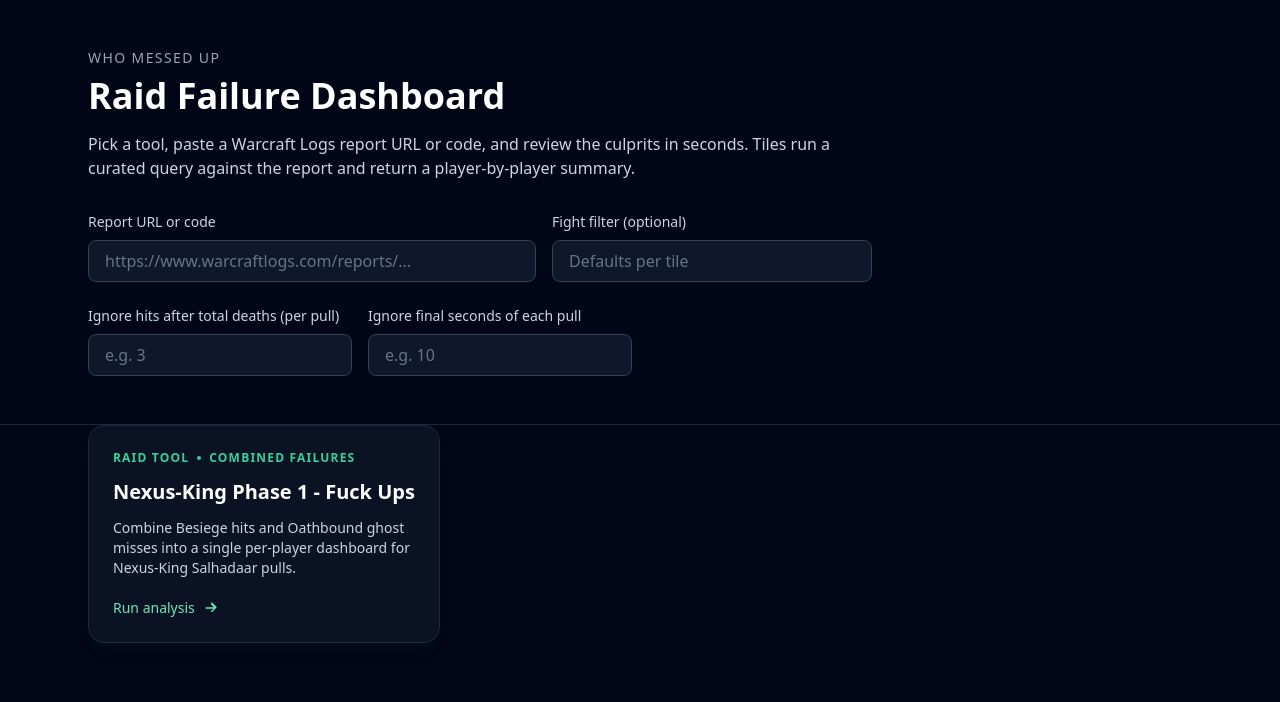
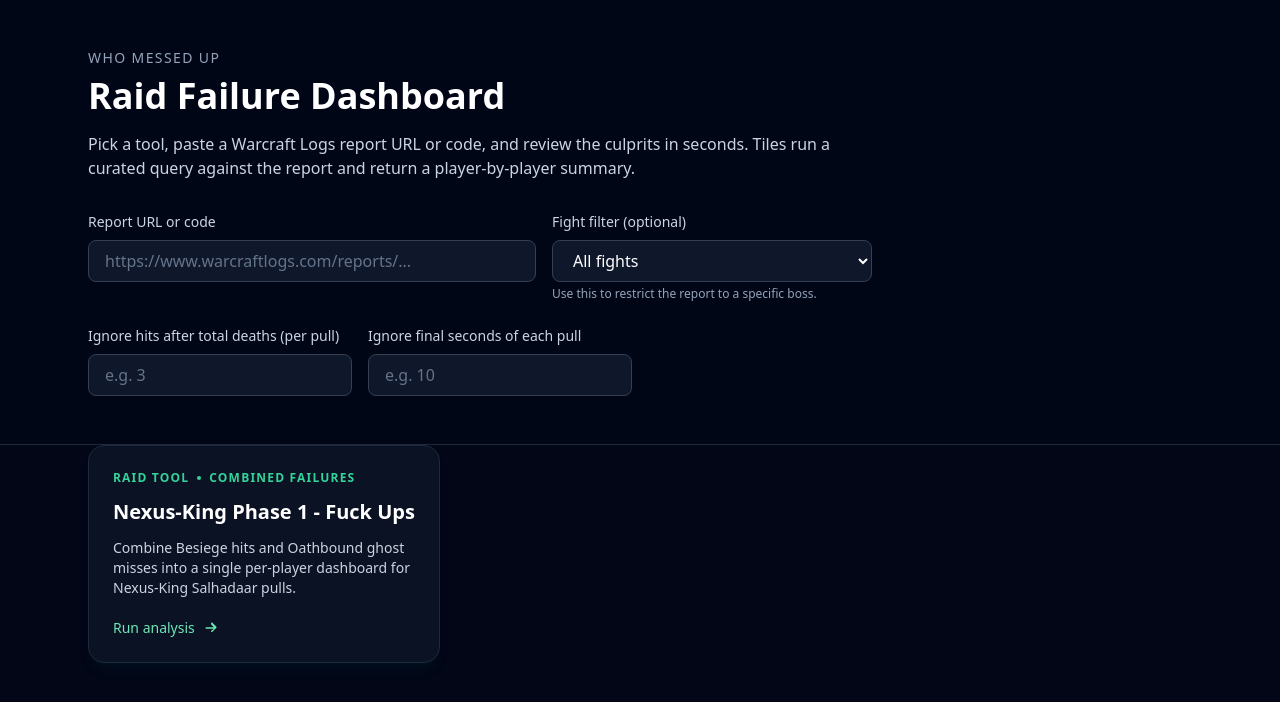
Before and after one commit to cmartyniuk1656/whomessedup, a React app in the folder frontend/: page / in a window 1280 px wide. Shown: the top 702 px of the page. Built offline with nearby package versions, Linux system fonts and the light colour scheme; the HTML template or start-up script is replaced by a standard one.

Commit message:
filter dropdown added

```diff
--- a/frontend/src/App.jsx
+++ b/frontend/src/App.jsx
@@ -33,6 +33,17 @@ const ROLE_BADGE_STYLES = {
   Ranged: "border border-sky-500/40 bg-sky-500/10 text-sky-200",
   Unknown: "border border-slate-600/40 bg-slate-700/30 text-slate-200",
 };
+
+const BOSS_OPTIONS = [
+  "Plexus Sentinel",
+  "Loom'ithar",
+  "Soulbinder Naazindhri",
+  "Forgeweaver Araz",
+  "The Soul Hunters",
+  "Fractillus",
+  "Nexus-King Salhadaar",
+  "Dimensius, the All-Devouring",
+];
 
 const DEFAULT_SORT_DIRECTIONS = {
   role: "asc",
@@ -399,12 +410,19 @@ function App() {
             </label>
             <label className="flex w-full flex-col text-sm font-medium text-slate-300 sm:max-w-xs">
               Fight filter (optional)
-              <input
-                className="mt-2 w-full rounded-lg border border-slate-700 bg-slate-900 px-4 py-2 text-base text-white placeholder:text-slate-500 focus:border-emerald-400 focus:outline-none focus:ring-2 focus:ring-emerald-500/40"
-                placeholder="Defaults per tile"
+              <select
+                className="mt-2 w-full rounded-lg border border-slate-700 bg-slate-900 px-4 py-2 text-base text-white focus:border-emerald-400 focus:outline-none focus:ring-2 focus:ring-emerald-500/40"
                 value={fightOverride}
                 onChange={(event) => setFightOverride(event.target.value)}
-              />
+              >
+                <option value="">All fights</option>
+                {BOSS_OPTIONS.map((boss) => (
+                  <option key={boss} value={boss}>
+                    {boss}
+                  </option>
+                ))}
+              </select>
+              <span className="mt-1 text-xs text-slate-400">Use this to restrict the report to a specific boss.</span>
             </label>
           </div>
           <div className="mt-6 grid gap-4 sm:grid-cols-2 lg:grid-cols-4">
```
